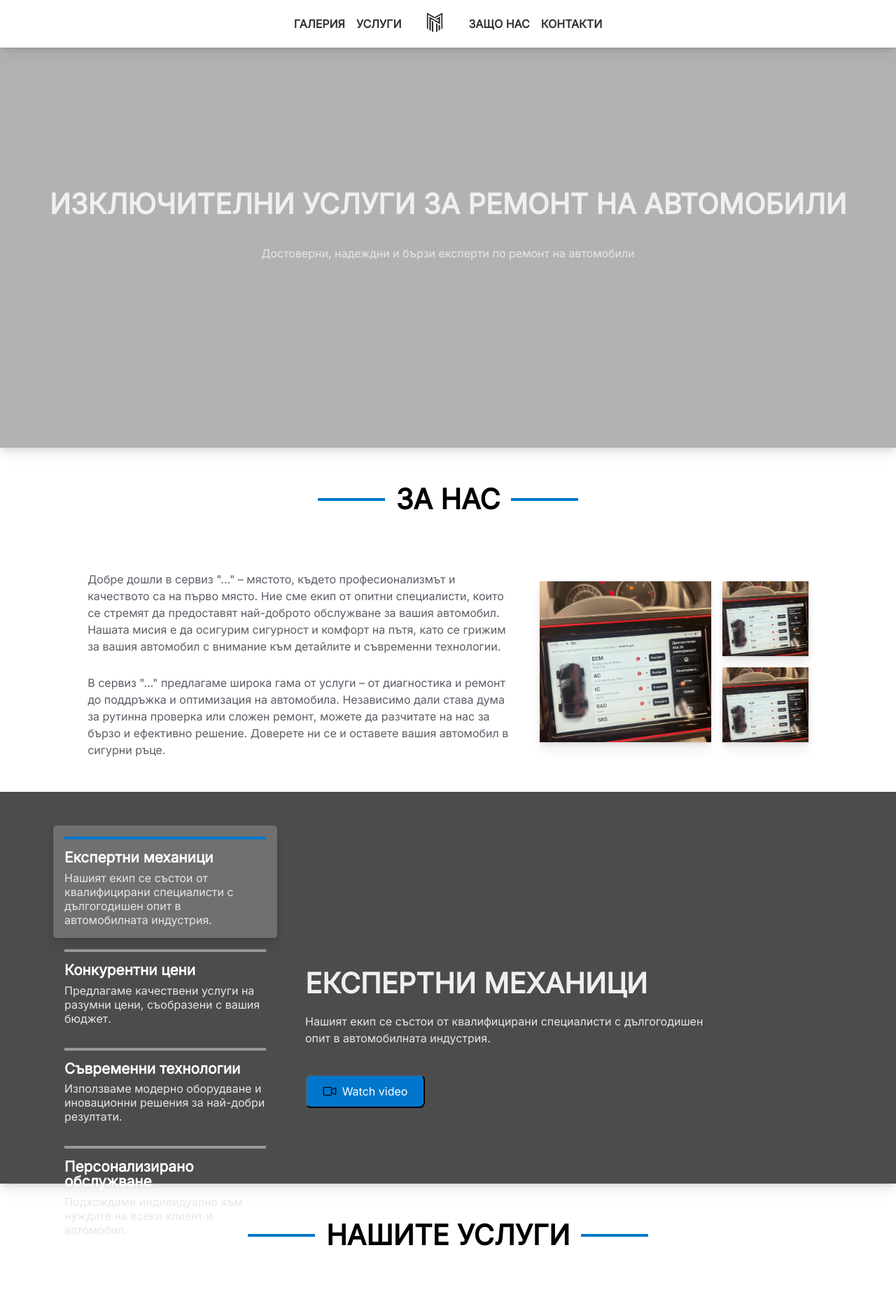
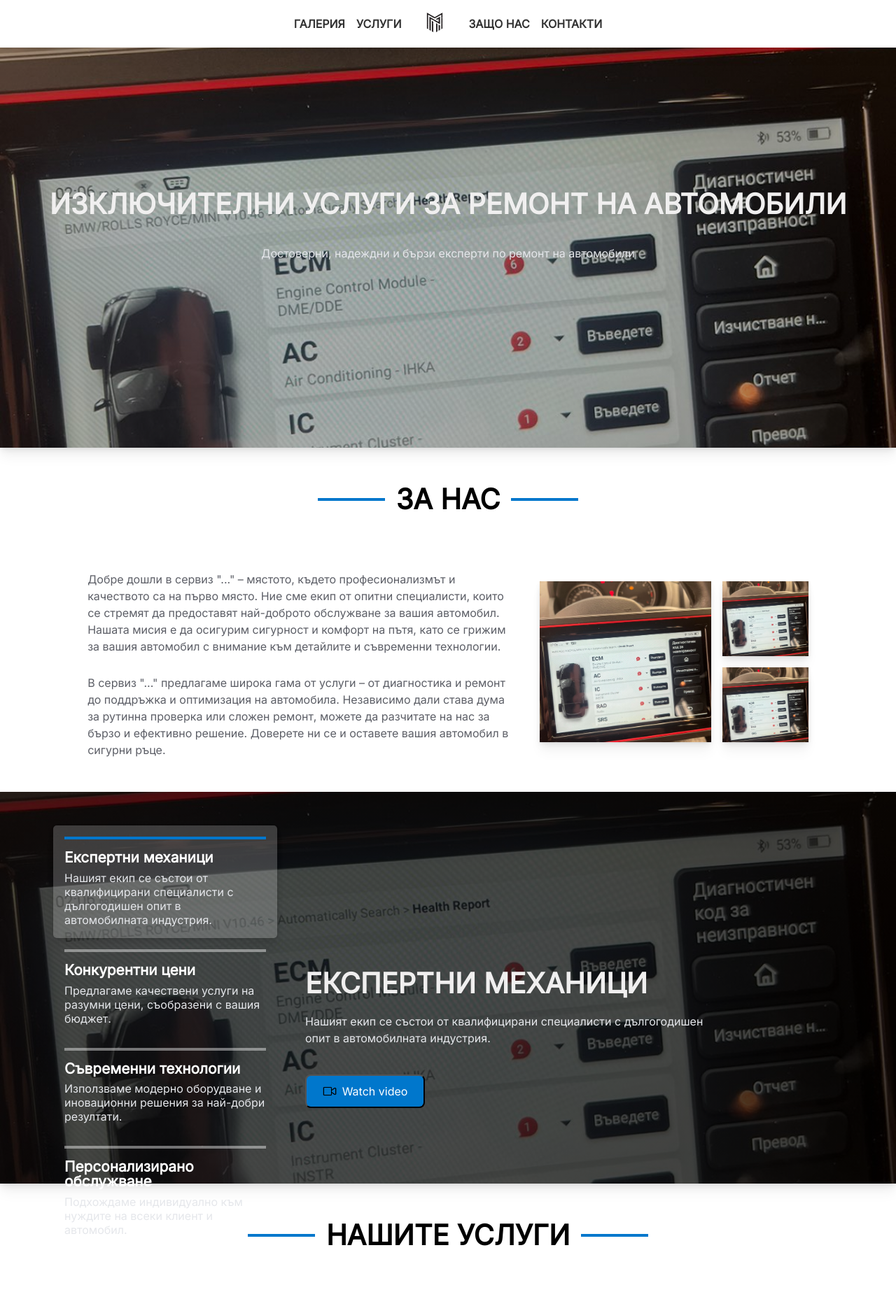
Before and after one commit to ktodorov12/DimarAuto, a website with bundled scripts: page index.html in a window 1280 px wide. Shown: the top 1857 px of the page at 70% size. Built offline with nearby package versions, Linux system fonts and the light colour scheme; files whose address does not match are found by name.

Commit message:
Update img links

```diff
--- a/assets/css/style.css
+++ b/assets/css/style.css
@@ -343,7 +343,7 @@ textarea {
   width: var(--percent-100);
   height: var(--percent-100);
   background: linear-gradient(rgba(0, 0, 0, 0.3), rgba(0, 0, 0, 0.3)),
-    url("./assets/images/truck.jpg") center/cover fixed;
+    url("../images/truck.jpg") center/cover fixed;
   background-size: cover;
   box-shadow: var(--box-shadow);
   z-index: 1;
@@ -408,7 +408,7 @@ textarea {
 --------------------------------------*/
 .features-carousel {
   background: linear-gradient(rgba(0, 0, 0, 0.7), rgba(0, 0, 0, 0.7)),
-    url("./assets/images/truck.jpg") center/cover fixed;
+    url("../images/truck.jpg") center/cover fixed;
   background-size: cover;
   box-shadow: var(--box-shadow);
   width: var(--width-VW);
```
